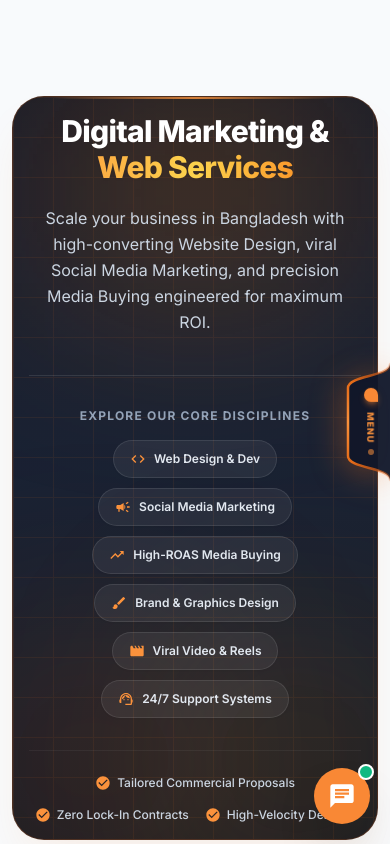
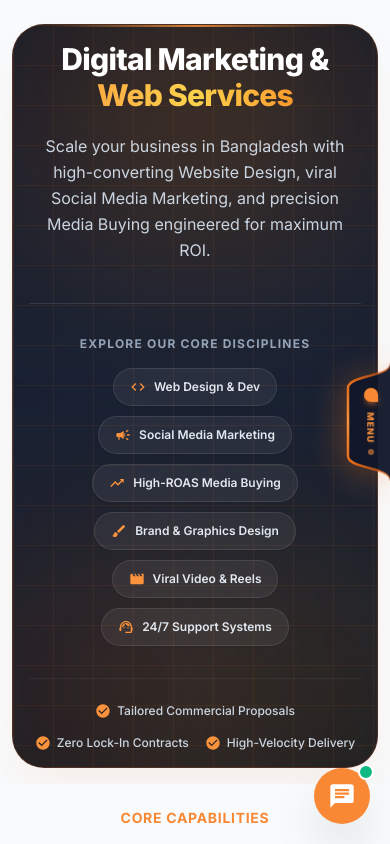
Before and after one commit to zeemmondal-max/bengal-cyber, a Next.js app: page /services in a window 390 px wide. Shown: the top 844 px of the page. Built offline with nearby package versions, Linux system fonts and the light colour scheme.

Commit message:
fix(services): reduce top spacing above hero card on mobile devices

```diff
--- a/src/components/ServicesHero.tsx
+++ b/src/components/ServicesHero.tsx
@@ -29,7 +29,7 @@ export default function ServicesHero() {
   };
 
   return (
-    <section className="pt-24 pb-4 sm:pt-28 md:pb-6 text-center relative z-10 overflow-hidden">
+    <section className="pt-6 sm:pt-12 md:pt-28 pb-4 md:pb-6 text-center relative z-10 overflow-hidden">
       <div className="max-w-7xl mx-auto px-3 sm:px-6 lg:px-8">
 
         {/* Main Lucrative Hero Container */}
```
